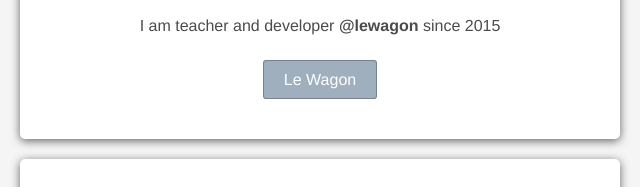
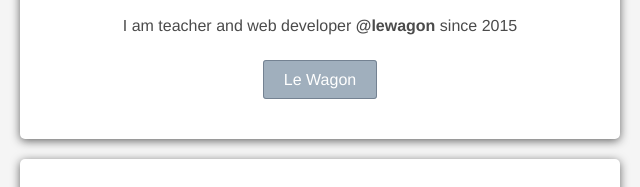
Before and after one commit to krokrob/my_profile, a plain HTML site: page index.html in a window 1280 px wide. Shown: the part 315-502 px from the top of the page, 320-960 px from the left. Drawn offline with Linux system fonts and the light colour scheme.

Commit message:
correction of first paragraph

```diff
--- a/index.html
+++ b/index.html
@@ -13,7 +13,7 @@
       <div class="card-white">
         <h1>Welcome I'm Kevin 😎</h1>
         <img src="images/profile.jpg" alt="Kevin" class="img-circle">
-        <p>I am teacher and developer <strong>@lewagon</strong> since 2015</p>
+        <p>I am teacher and web developer <strong>@lewagon</strong> since 2015</p>
         <div id="button-dark-blue-box">
           <a href="https://www.lewagon.com" target="_blank" class="button-dark-blue">Le Wagon</a>
         </div>
```
